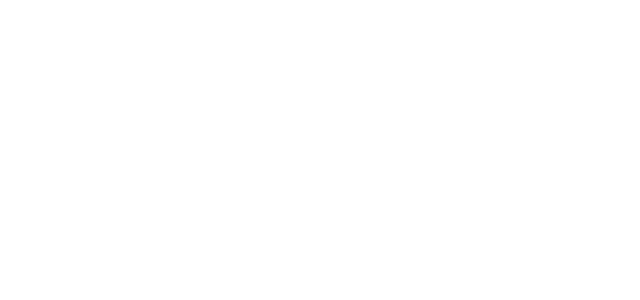
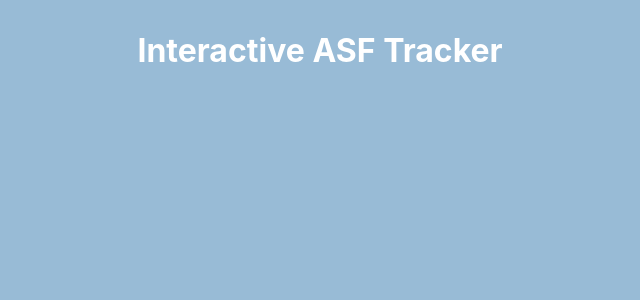
Before and after one commit to NeilMatthewLua/DATA101_ASF_Visualization, a React (Create React App) app: page / in a window 1280 px wide. Shown: the top 300 px of the page, without its empty margins (320-960 px from the left). Built offline with nearby package versions, Linux system fonts and the light colour scheme.

Commit message:
Added theme provider

```diff
--- a/package.json
+++ b/package.json
@@ -3,6 +3,8 @@
   "version": "0.1.0",
   "private": true,
   "dependencies": {
+    "@material-ui/core": "^4.11.4",
+    "@material-ui/styles": "^4.11.4",
     "@testing-library/jest-dom": "^5.11.4",
     "@testing-library/react": "^11.1.0",
     "@testing-library/user-event": "^12.1.10",
--- a/src/App.js
+++ b/src/App.js
@@ -1,8 +1,30 @@
 import './App.css';
+import React, { useState, useEffect } from 'react';
+import PropTypes from 'prop-types';
+import { useTheme, makeStyles } from '@material-ui/core/styles';
+
+const useStyle = makeStyles(theme => ({
+  root: {
+    backgroundColor: theme.palette.lightBlue,
+    height: '100vh',
+    width: '100vw',
+    paddingTop: '10px'
+  },
+  titleText: {
+    color: theme.palette.white,
+    textAlign: 'center'
+  }
+}));
 
 function App() {
+  const theme =  useTheme();
+  const classes = useStyle(theme);
+
   return (
-    <div className="App">
+    <div className={classes.root}>
+      <h1 className={classes.titleText}>
+        Interactive ASF Tracker
+      </h1>
     </div>
   );
 }
--- a/src/index.js
+++ b/src/index.js
@@ -2,11 +2,15 @@ import React from 'react';
 import ReactDOM from 'react-dom';
 import './index.css';
 import App from './App';
+import theme from './themes/GlobalTheme';
+import { ThemeProvider } from '@material-ui/core/styles';
 // import reportWebVitals from './reportWebVitals';
 
 ReactDOM.render(
   <React.StrictMode>
-    <App />
+     <ThemeProvider theme={theme}>
+      <App />
+     </ThemeProvider>
   </React.StrictMode>,
   document.getElementById('root')
 );
```
Also changed, not shown: 1 other file (tests, documents, lock files or other folders).
